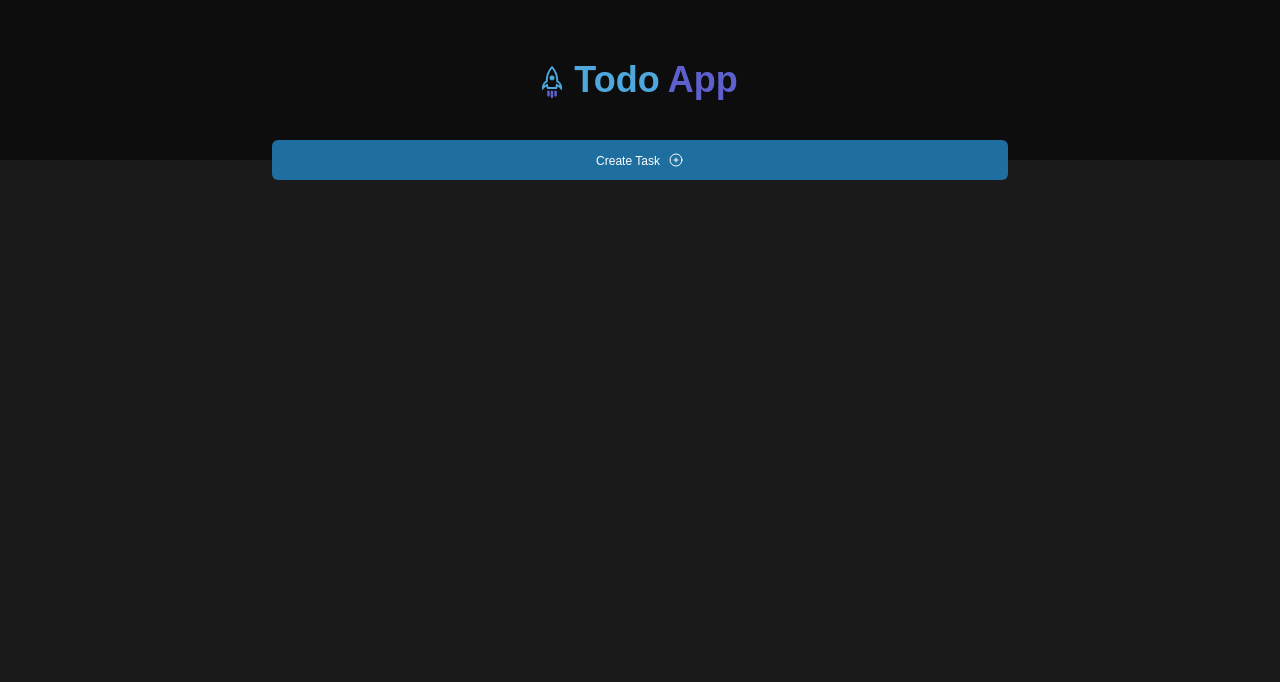
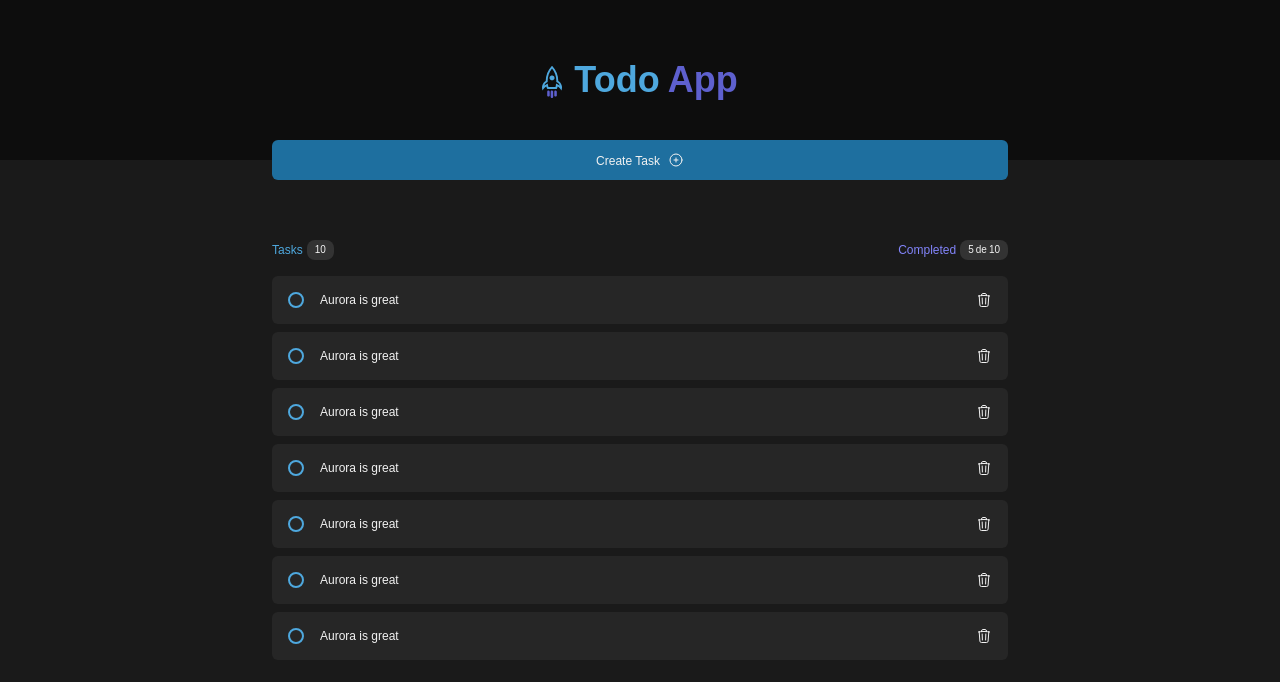
Before and after one commit to t-cooke/nooro-test-full-stack, a Next.js app: page / in a window 1280 px wide. Shown: the top 682 px of the page. Built offline with nearby package versions, Linux system fonts and the light colour scheme.

Commit message:
add: todo item add

```diff
--- a/app/page.tsx
+++ b/app/page.tsx
@@ -3,6 +3,8 @@
 import ActionButton from "@/components/common/action-button";
 import { Fragment } from "react";
 import { PlusCircleIcon } from "@heroicons/react/24/outline";
+import TodoWrapper from "@/components/todo/todo-wrapper";
+import TodoItem from "@/components/todo/todo-item";
 
 const TodoList = () => {
   const handleClick = () => {
@@ -17,6 +19,15 @@ const TodoList = () => {
         onClick={handleClick}
         className="absolute top-0 transform -translate-y-1/2"
       />
+      <TodoWrapper numberOfDone={5} numberOfTotal={10}>
+        <TodoItem title="Aurora is great" />
+        <TodoItem title="Aurora is great" />
+        <TodoItem title="Aurora is great" />
+        <TodoItem title="Aurora is great" />
+        <TodoItem title="Aurora is great" />
+        <TodoItem title="Aurora is great" />
+        <TodoItem title="Aurora is great" />
+      </TodoWrapper>
     </Fragment>
   )
 }
--- a/components/common/action-button.tsx
+++ b/components/common/action-button.tsx
@@ -20,7 +20,7 @@ const ActionButton: FC<Props> = ({
         <button
             className={
                 clsx(
-                    "w-full py-3 rounded-md text-xs text-white bg-[#1E6F9F] outline-none border-none flex justify-center items-center",
+                    "w-full py-3 rounded-md text-xs text-[#F2F2F2] bg-[#1E6F9F] outline-none border-none flex justify-center items-center",
                     className
                 )
             }
--- a/components/layout/content.tsx
+++ b/components/layout/content.tsx
@@ -6,8 +6,8 @@ type Props = {
 
 const Content: FC<Props> = ({ children }) => {
     return (
-        <div className="w-full flex-1 px-4">
-            <div className="mx-auto max-w-[736px] h-full relative py-20">
+        <div className="w-full flex-1 px-4" style={{height: 'calc(100vh - 160px)'}}>
+            <div className="mx-auto max-w-[736px] h-full relative pt-20 pb-8">
                 {children}
             </div>
         </div>
--- a/components/todo/todo-item.tsx
+++ b/components/todo/todo-item.tsx
@@ -0,0 +1,49 @@
+import { FC } from "react"
+import { CheckCircleIcon, TrashIcon } from "@heroicons/react/24/outline";
+import clsx from "clsx";
+
+
+export type TodoItemProps = {
+    color: string,
+    title: string,
+    done: number,
+    onCheck?: (id: number) => void
+    onDelete?: (id: number) => void,
+    onClick?: () => void
+}
+
+const TodoItem: FC<TodoItemProps> = ({
+    color = "#F2F2F2",
+    title,
+    done = false,
+    onClick,
+    onCheck,
+    onDelete
+}) => {
+    return (
+        <div className="p-4 rounded-md flex bg-[#262626] gap-4">
+            <div className="cursor-pointer" onClick={onCheck}>
+                {
+                    done ?
+                        <CheckCircleIcon className="w-4 h-4 text-[#5E60CE]" />
+                        :
+                        <div className="block w-4 h-4 rounded-full border-2 border-[#4EA8DE]"></div>
+                }
+            </div>
+            <p
+                className={clsx(
+                    `flex-1 text-xs cursor-pointer`,
+                    done ? 'text-[#808080] line-through' : `text-[${color}]`
+                )}
+                onClick={onClick}
+            >
+                {title}
+            </p>
+            <span className="cursor-pointer" onClick={onDelete}>
+                <TrashIcon className="block w-4 h-4 text-[#F2F2F2]" />
+            </span>
+        </div>
+    )
+}
+
+export default TodoItem;
--- a/components/todo/todo-wrapper.tsx
+++ b/components/todo/todo-wrapper.tsx
@@ -1,9 +1,38 @@
-const TodoWrapper = () => {
+import { FC, ReactNode } from "react"
+
+interface Props {
+    children: ReactNode,
+    numberOfDone: number,
+    numberOfTotal: number
+}
+
+const TodoWrapper: FC<Props> = ({
+    children,
+    numberOfDone,
+    numberOfTotal
+
+}) => {
     return (
-        <div className="">
-            <div className="flex items-center justify-between">
-
+        <div className="h-full overflow-auto">
+            <div className="flex items-center justify-between mb-4">
+                <div className="flex items-center text-xs gap-1">
+                    <span className="text-[#4EA8DE]">Tasks</span>
+                    <span className="block rounded-lg text-[#F2F2F2] text-[10px] bg-[#333333] px-2 py-0.5">{ numberOfTotal }</span>
+                </div>
+                <div className="flex items-center text-xs gap-1">
+                    <span className="text-[#8284FA]">Completed</span>
+                    <span className="block rounded-lg text-[#F2F2F2] text-[10px] bg-[#333333] px-2 py-0.5">
+                        {numberOfDone}
+                        <span className="mx-0.5">de</span>
+                        {numberOfTotal}
+                    </span>
+                </div>
+            </div>
+            <div className="flex flex-col gap-2">
+                {children}
             </div>
         </div>
     )
 }
+
+export default TodoWrapper;
```
